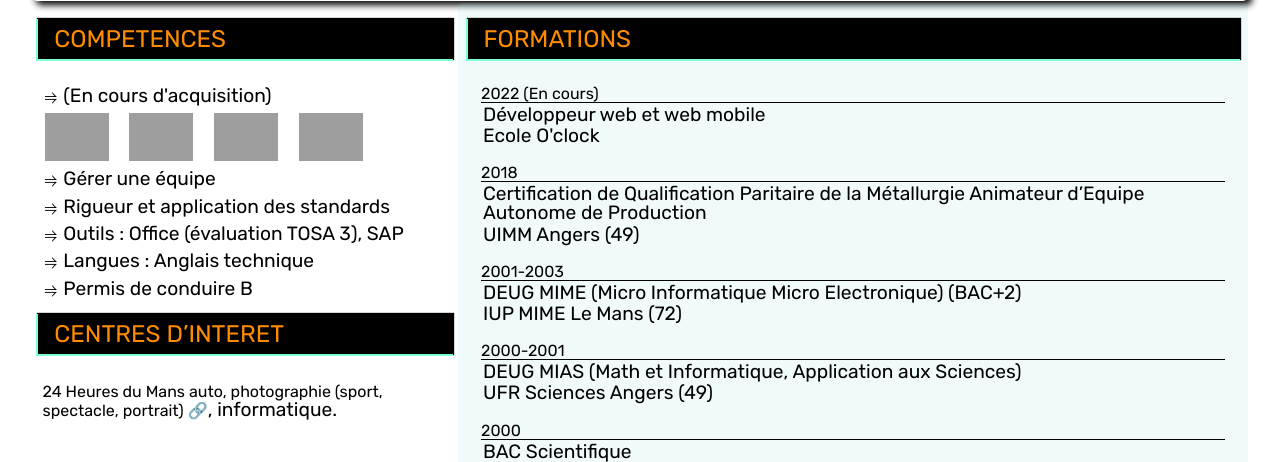
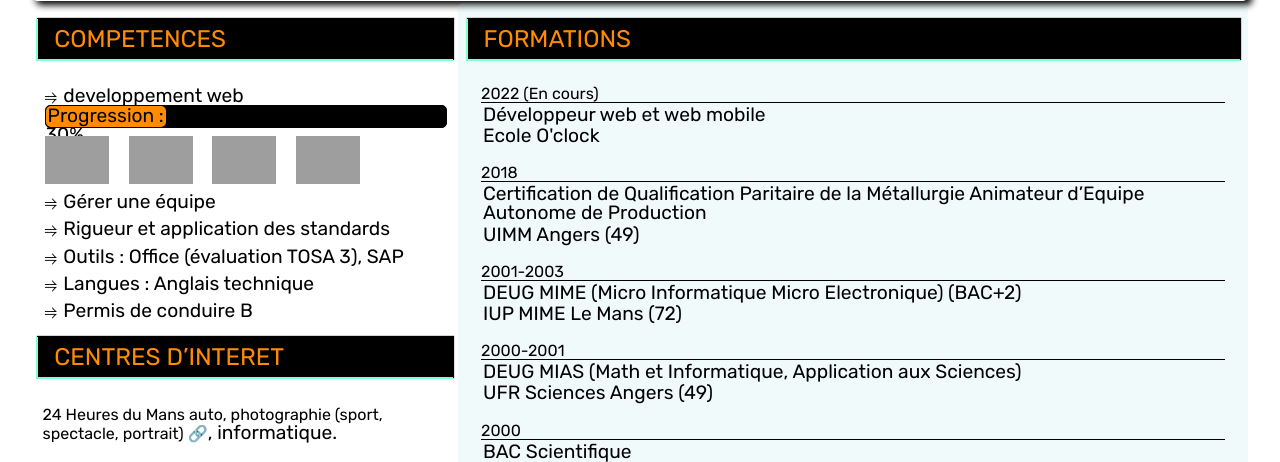
Before and after one commit to Christophe-Desmarres/Christophe-Desmarres.github.io, a PHP site: page / in a window 1280 px wide. Shown: the part 295-757 px from the top of the page. Run offline with PHP 8.4, Linux system fonts and the light colour scheme; grey boxes are pictures that could not be loaded.

Commit message:
ajout barre de progression page et progression formation

```diff
--- a/css/style.css
+++ b/css/style.css
@@ -503,6 +503,33 @@ input[type=submit]:hover {
     clear: both;
 }
 
+#progress{
+	background-color: var(--h1-color);
+	height: 3px;
+	width: 0;
+	position: fixed;
+	top: 0;
+	left: 0;
+	z-index: 9999; /* Peut être important si vous avez un menu en position fixe */
+}
+
+#time{
+    width: 100%;
+    height: 1.3rem;
+    border: 1px solid black;
+    border-radius: 5px;
+    background-color: var(--h2-bg-color);
+
+}
+
+#trainingtime {
+    width: 39%;
+    height: 1.3rem;
+    box-sizing: border-box;
+    border-radius: 5px;
+    background-color: var(--h2-color);
+
+}
 
 /* mise en page pour différentes tailles d'écran 600, 800 puis 1200px */
 @media screen and (min-width: 600px) {
--- a/index.html
+++ b/index.html
@@ -16,7 +16,8 @@
 </head>
 
 <body>
-
+    <div id="progress">
+    </div>
     <button class="interupteur">
         <img class="inter" src="../image/icones/icone-soleil.png" alt="">
     </button>
@@ -101,7 +102,14 @@
             </div>
             <ul>
                 <li>
-                    <p>(En cours d'acquisition) <br>
+                    <p>developpement web</p>
+                    <div id="time">
+                        <div id="trainingtime">
+                            <p>Progression <br>
+                            </p>
+                        </div>
+                    </div>
+                    <div id="logoDev">
                         <img class="icone"
                             src="https://upload.wikimedia.org/wikipedia/commons/thumb/0/00/HTML5_logo_black.svg/1200px-HTML5_logo_black.svg.png"
                             alt="">
@@ -114,7 +122,7 @@
                         <img class="icone"
                             src="https://upload.wikimedia.org/wikipedia/commons/thumb/9/99/Unofficial_JavaScript_logo_2.svg/1024px-Unofficial_JavaScript_logo_2.svg.png"
                             alt="">
-                    </p>
+                    </div>
                 </li>
                 <li>
                     <p>Gérer une équipe</p>
@@ -211,6 +219,7 @@
     <script src="js/theme-mode.js"></script>
     <script src="./js/sectionOrganizer-mode.js"></script>
     <script src="./js/accordeon-mode.js"></script>
+    <script src="./js/progressbar.js"></script>
 </body>
 
 </html>
--- /dev/null
+++ b/js/progressbar.js
@@ -0,0 +1,42 @@
+//pour afficher un barre d'avancement de la page en haut de la fenetre
+window.onload = () => {
+    // Ecouteur d'évènement sur scroll
+    window.addEventListener("scroll", () => {
+        // Calcul de la hauteur "utile" du document
+        let hauteur = document.documentElement.scrollHeight - window.innerHeight
+
+        // Récupération de la position verticale
+        let position = window.scrollY
+
+        // Récupération de la largeur de la fenêtre
+        let largeur = document.documentElement.clientWidth
+
+        // Calcul de la largeur de la barre
+        let barre = position / hauteur * largeur
+
+        // Modification du CSS de la barre
+        document.getElementById("progress").style.width = barre + "px"
+    })
+
+
+    // pour affichage avancementFormation
+    //calcule de l'avancement en fonction du temps passé
+    let dateBegin = new Date("2022-02-21"); // début de la formation
+    let dateToday = new Date();
+    let progress = dateToday.getTime() - dateBegin.getTime();
+    let Diff_jours = progress / (1000 * 3600 * 24); //transforme le résultat en nb de jour
+    let progression = Math.round(Diff_jours / 169 * 100); // renvoie la valeur arrondi en % sur 169 jours de formation
+
+    //selection et modification pour affichage html
+    let barre = document.querySelector('#trainingtime');
+    let barreText = document.querySelector('#trainingtime>p');
+    if (progression <= 100) {
+        barre.style.width = progression + "%";
+        barreText.innerHTML = "Progression : " + progression + "%";
+    } else {
+        barre.style.width = "100%";
+        barreText.innerHTML = "Formation terminée à 100%";
+    }
+
+
+}
--- a/js/theme.js
+++ b/js/theme.js
@@ -1,9 +1,8 @@
 /*
-faire une transition au chgt de page genre de gauche vers la droite
 */
 
 
-liste de fonctions avant la mise en méthode
+// liste de fonctions avant la mise en méthode
 
 
 
```
